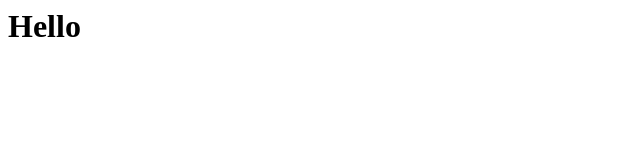
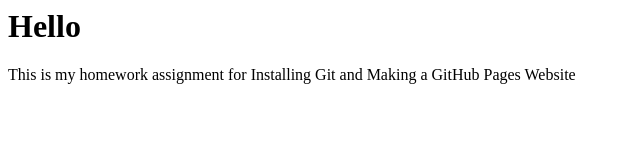
Before and after one commit to sduvapu/it218-project01, a plain HTML site: page index.html in a window 1280 px wide. Shown: the whole page, without its empty margins (0-640 px from the left). Drawn offline with Linux system fonts and the light colour scheme.

Commit message:
Update index.html

```diff
--- a/index.html
+++ b/index.html
@@ -1 +1,2 @@
 <h1>Hello</h1>
+<p>This is my homework assignment for Installing Git and Making a GitHub Pages Website</p>
```
